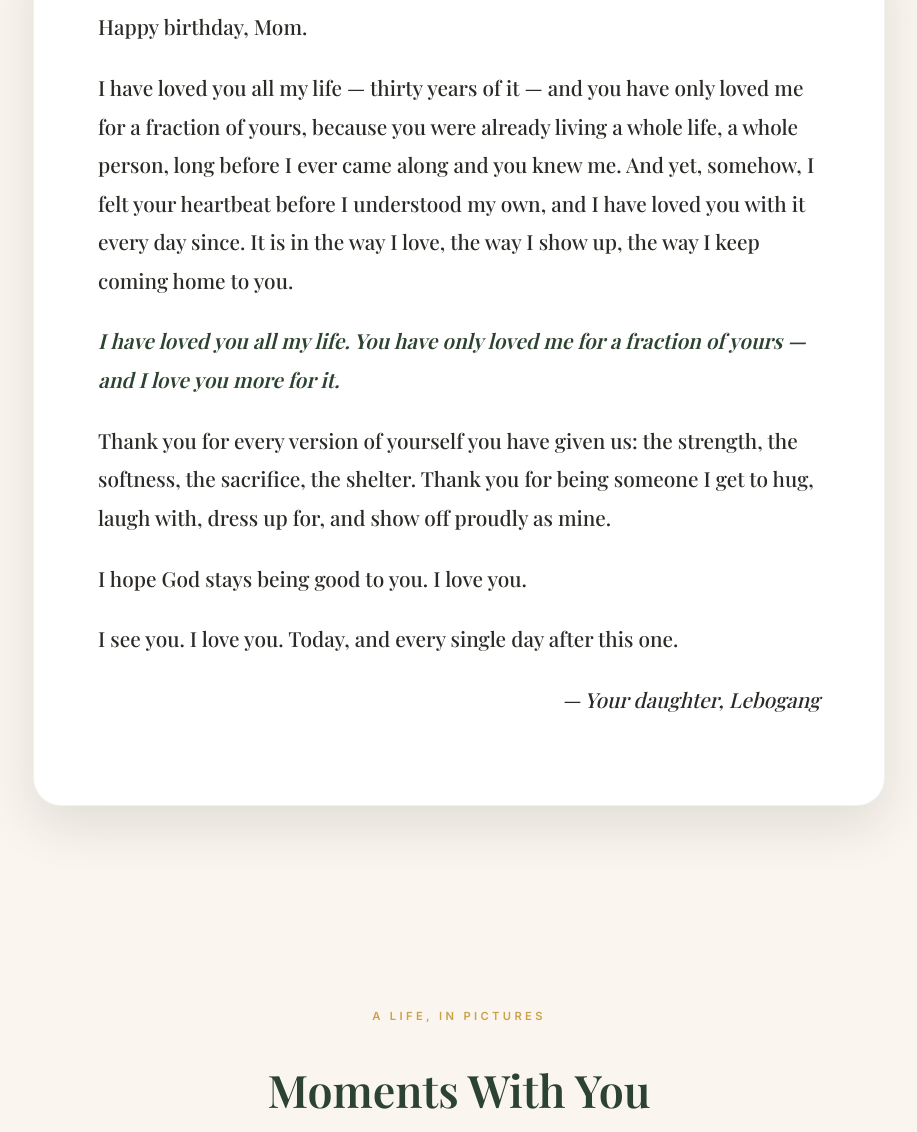
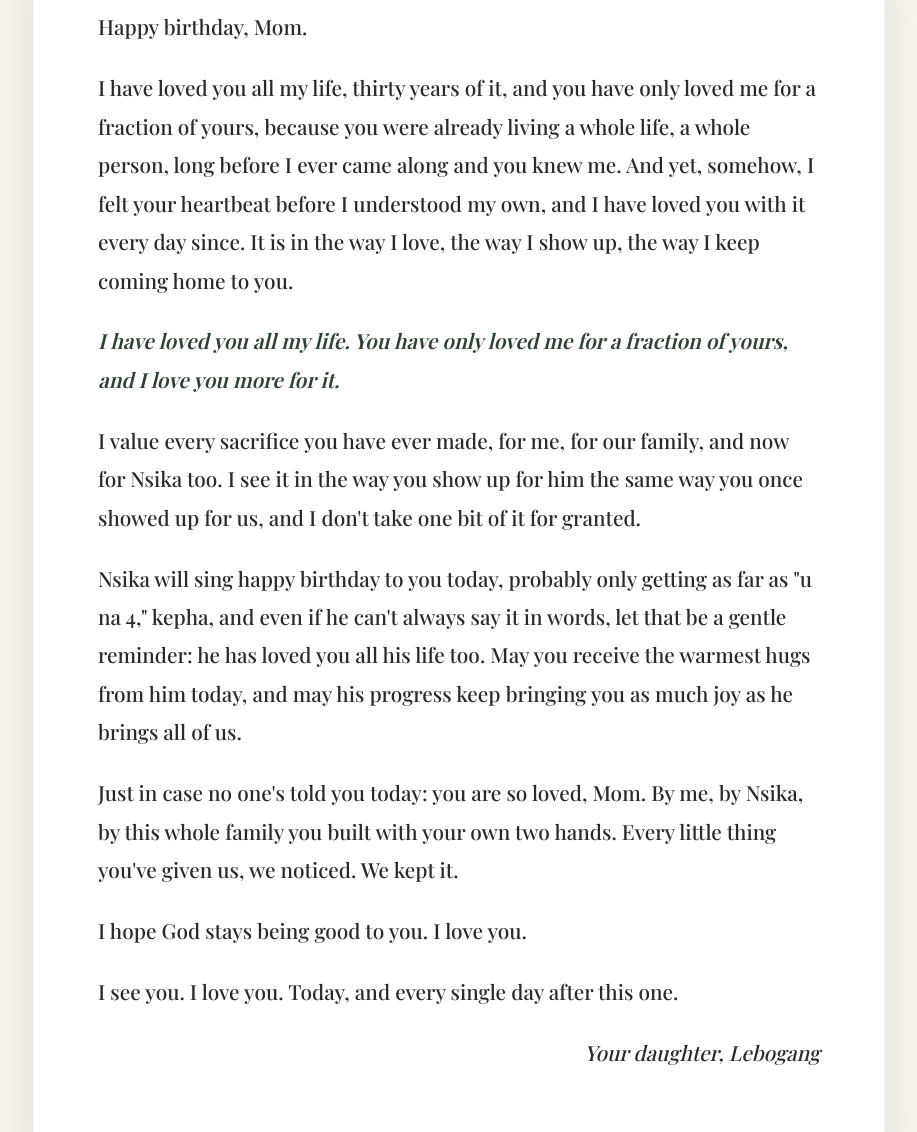
Before and after one commit to LebogangMabaso/Mommy-, a plain HTML site: page index.html in a window 1280 px wide. Shown: the part 1087-2219 px from the top of the page, without its empty margins (181-1098 px from the left). Drawn offline with nearby package versions, Linux system fonts and the light colour scheme; a web font is replaced by a local one.

Commit message:
Revise letter: focus on sacrifice, Nsika, and reassurance
Co-Authored-By: Claude Sonnet 5 <noreply@anthropic.com>

```diff
--- a/index.html
+++ b/index.html
@@ -19,7 +19,7 @@
     <h1>Happy Birthday,<br><em>Mom</em></h1>
     <div class="divider"></div>
     <p class="sub">
-      Every year, the world gets a little luckier — because it still has you in it.
+      Every year, the world gets a little luckier, because it still has you in it.
       This one's for you.
     </p>
     <div class="scroll-cue">
@@ -34,7 +34,7 @@
     <div class="letter reveal">
       <p>Happy birthday, Mom.</p>
       <p>
-        I have loved you all my life — thirty years of it — and you have
+        I have loved you all my life, thirty years of it, and you have
         only loved me for a fraction of yours, because you were already
         living a whole life, a whole person, long before I ever came
         along and you knew me. And yet, somehow, I felt your heartbeat
@@ -44,13 +44,27 @@
       </p>
       <p class="highlight">
         I have loved you all my life. You have only loved me for a
-        fraction of yours — and I love you more for it.
+        fraction of yours, and I love you more for it.
       </p>
       <p>
-        Thank you for every version of yourself you have given us: the
-        strength, the softness, the sacrifice, the shelter. Thank you
-        for being someone I get to hug, laugh with, dress up for, and
-        show off proudly as mine.
+        I value every sacrifice you have ever made, for me, for our
+        family, and now for Nsika too. I see it in the way you show
+        up for him the same way you once showed up for us, and I
+        don't take one bit of it for granted.
+      </p>
+      <p>
+        Nsika will sing happy birthday to you today, probably only
+        getting as far as "u na 4," kepha, and even if he can't always
+        say it in words, let that be a gentle reminder: he has loved
+        you all his life too. May you receive the warmest hugs from
+        him today, and may his progress keep bringing you as much
+        joy as he brings all of us.
+      </p>
+      <p>
+        Just in case no one's told you today: you are so loved, Mom.
+        By me, by Nsika, by this whole family you built with your
+        own two hands. Every little thing you've given us, we
+        noticed. We kept it.
       </p>
       <p>
         I hope God stays being good to you. I love you.
@@ -58,7 +72,7 @@
       <p>
         I see you. I love you. Today, and every single day after this one.
       </p>
-      <p class="signature">— Your daughter, Lebogang</p>
+      <p class="signature">Your daughter, Lebogang</p>
     </div>
   </section>
 
```
